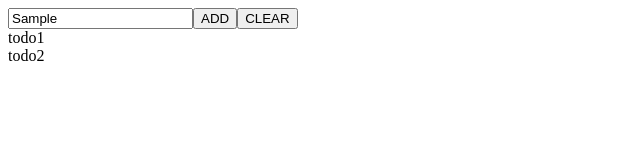
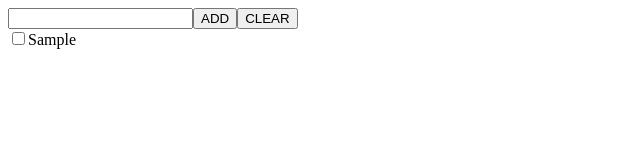
Before and after one commit to shanegracias7/react-to-do, a React (Create React App) app: page / in a window 1280 px wide. Both pictures are taken after typing "Sample" into the empty fields and a click on the button "ADD". Shown: the top 160 px of the page, without its empty margins (0-640 px from the left). Built offline with nearby package versions, Linux system fonts and the light colour scheme.

Commit message:
add functionality to add item

```diff
--- a/package.json
+++ b/package.json
@@ -9,6 +9,7 @@
     "react": "^17.0.2",
     "react-dom": "^17.0.2",
     "react-scripts": "5.0.0",
+    "uuid": "^8.3.2",
     "web-vitals": "^2.1.4"
   },
   "scripts": {
--- a/src/App.js
+++ b/src/App.js
@@ -1,12 +1,24 @@
-import React,{ useState } from "react";
+import React,{ useState , useRef } from "react";
 import ToDoList from "./ToDoList";
+import  { v4 as uuidv4 } from 'uuid'
 
 function App() {
-  const [storedToDos, setTodos] = useState([{id:1,value:'todo1',complete:true},{id:2,value:'todo2',complete:true}])
+  const [storedToDos, setToDos] = useState([])
+  const toDoRef = useRef()
+
+  function handleAdd(e){
+    const value = toDoRef.current.value
+    if(value === '') return
+    setToDos((prevToDo) => {
+      return [...prevToDo,{id:uuidv4(),value:value,checked:false}]
+    })
+    toDoRef.current.value=null
+
+  }
   return (
     <>
-    <input type="text"/>
-    <button>ADD</button>
+    <input type="text" ref={toDoRef}/>
+    <button onClick={handleAdd}>ADD</button>
     <button>CLEAR</button>
     <ToDoList toDoList = {storedToDos}/>
     </>
--- a/src/ToDo.js
+++ b/src/ToDo.js
@@ -2,6 +2,9 @@ import React from 'react'
 
 export default function ToDo({toDoItem}) {
   return (
-    <div>{toDoItem.value}</div>
+    <div>
+        <input type = "checkbox" checked = {toDoItem.checked}/>
+        {toDoItem.value}
+    </div>
   )
 }
```
